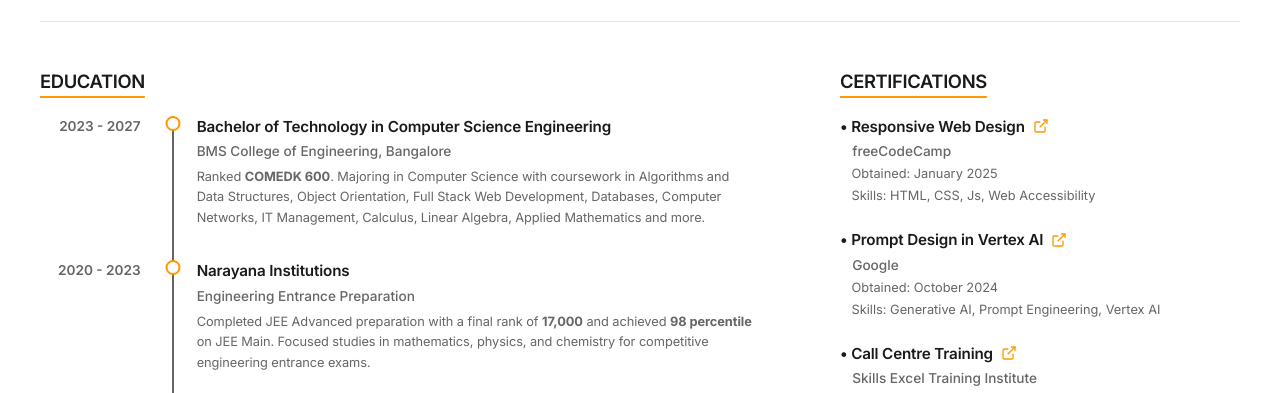
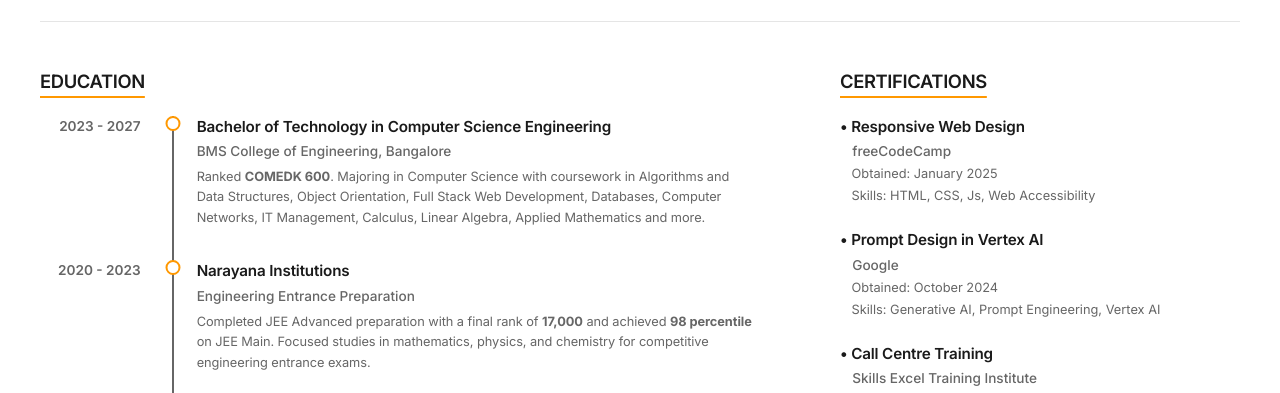
Before and after one commit to farhan1852413/Portfolio, a Next.js app: page / in a window 1280 px wide. Shown: the part 1760-2153 px from the top of the page. Built offline with nearby package versions, Linux system fonts and the light colour scheme.

Commit message:
new addition

```diff
--- a/src/components/ResumeSection.tsx
+++ b/src/components/ResumeSection.tsx
@@ -143,13 +143,6 @@ export default function ResumeSection() {
                                     <div className="certification-header">
                                         <h4 className="certification-title">
                                             • Responsive Web Design
-                                            <a href="https://www.freecodecamp.org/certification/xabiso4/responsive-web-design" target="_blank" rel="noopener noreferrer" className="certification-link certification-link-tooltip" aria-label="View certification" data-tooltip="Credential ID: xabiso4-rwd">
-                                                <svg width="16" height="16" viewBox="0 0 24 24" fill="none" stroke="currentColor" strokeWidth="2">
-                                                    <path d="M18 13v6a2 2 0 0 1-2 2H5a2 2 0 0 1-2-2V8a2 2 0 0 1 2-2h6"></path>
-                                                    <polyline points="15 3 21 3 21 9"></polyline>
-                                                    <line x1="10" y1="14" x2="21" y2="3"></line>
-                                                </svg>
-                                            </a>
                                         </h4>
                                     </div>
                                     <p className="certification-institution">freeCodeCamp</p>
@@ -160,13 +153,6 @@ export default function ResumeSection() {
                                     <div className="certification-header">
                                         <h4 className="certification-title">
                                             • Prompt Design in Vertex AI
-                                            <a href="https://www.credly.com/badges/2704440b-6b83-4236-875a-9f968df9b63e/linked_in_profile" target="_blank" rel="noopener noreferrer" className="certification-link certification-link-tooltip" aria-label="View certification" data-tooltip="Credential ID: 2704440b-6b83-4236-875a-9f968df9b63e">
-                                                <svg width="16" height="16" viewBox="0 0 24 24" fill="none" stroke="currentColor" strokeWidth="2">
-                                                    <path d="M18 13v6a2 2 0 0 1-2 2H5a2 2 0 0 1-2-2V8a2 2 0 0 1 2-2h6"></path>
-                                                    <polyline points="15 3 21 3 21 9"></polyline>
-                                                    <line x1="10" y1="14" x2="21" y2="3"></line>
-                                                </svg>
-                                            </a>
                                         </h4>
                                     </div>
                                     <p className="certification-institution">Google</p>
@@ -177,13 +163,6 @@ export default function ResumeSection() {
                                     <div className="certification-header">
                                         <h4 className="certification-title">
                                             • Call Centre Training
-                                            <a href="/documents/SkillsExcelCertificate.pdf" target="_blank" rel="noopener noreferrer" className="certification-link" aria-label="View certification">
-                                                <svg width="16" height="16" viewBox="0 0 24 24" fill="none" stroke="currentColor" strokeWidth="2">
-                                                    <path d="M18 13v6a2 2 0 0 1-2 2H5a2 2 0 0 1-2-2V8a2 2 0 0 1 2-2h6"></path>
-                                                    <polyline points="15 3 21 3 21 9"></polyline>
-                                                    <line x1="10" y1="14" x2="21" y2="3"></line>
-                                                </svg>
-                                            </a>
                                         </h4>
                                     </div>
                                     <p className="certification-institution">Skills Excel Training Institute</p>
```
